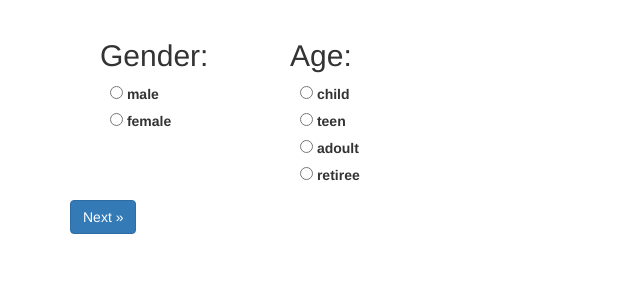
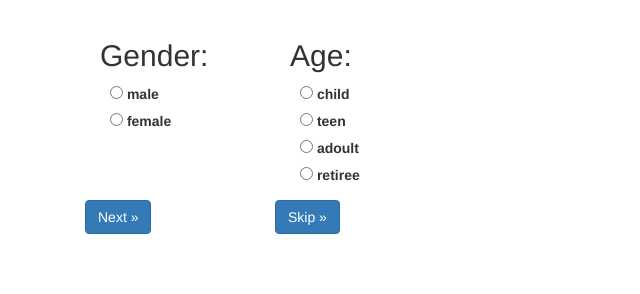
Before and after one commit to zuzanica/datagetherer, a Flask app: template app/templates/datagetherer.html in a window 1280 px wide. Shown: the part 506-800 px from the top of the page, without its empty margins (0-640 px from the left). Run offline with Flask 2, Linux system fonts and the light colour scheme; the template is opened without the code that fills it: values that come from a table or form of the project are taken from there, others are empty; some libraries are stand-ins or nearby versions.

Commit message:
add skip button

```diff
--- a/app/templates/datagetherer.html
+++ b/app/templates/datagetherer.html
@@ -32,11 +32,14 @@
             </div>
         </div>
         <div class="container">
-            <input class="btn btn-primary" type="submit" role="button" value="Next »">
+            <div class="col-md-2">
+                <input class="btn btn-primary" name='form-type' type="submit" role="button" value="Next »">
+            </div>
+            <div class="col-md-2">
+                <input class="btn btn-primary" name='form-type' type="submit" role="button" value="Skip »">
+            </div>
         </div>
-
     </form>
-
 
 </body>
 </html>
--- a/app/vote.py
+++ b/app/vote.py
@@ -109,12 +109,13 @@ def image(image_id):
     # id = random.randrange(1, 100)
     # path = "2.jpg"
     if request.method == 'POST':
-        checked_gender = request.form['gender']
-        checked_age = request.form['age']
-        print("gender:", checked_gender)
-        print("age:", checked_age)
-        if (STORE_DATA):
-            imageService.save_annotation(selected_img['id'], USER_ID, int(checked_gender), int(checked_age))
+        if request.form['form-type'] == 'Next »':
+            checked_gender = request.form['gender']
+            checked_age = request.form['age']
+            print("gender:", checked_gender)
+            print("age:", checked_age)
+            if (STORE_DATA):
+                imageService.save_annotation(selected_img['id'], USER_ID, int(checked_gender), int(checked_age))
 
         next_img_id = imageService.next_rnd_id()
         return redirect(url_for('image', image_id=str(next_img_id["id"])))
```
